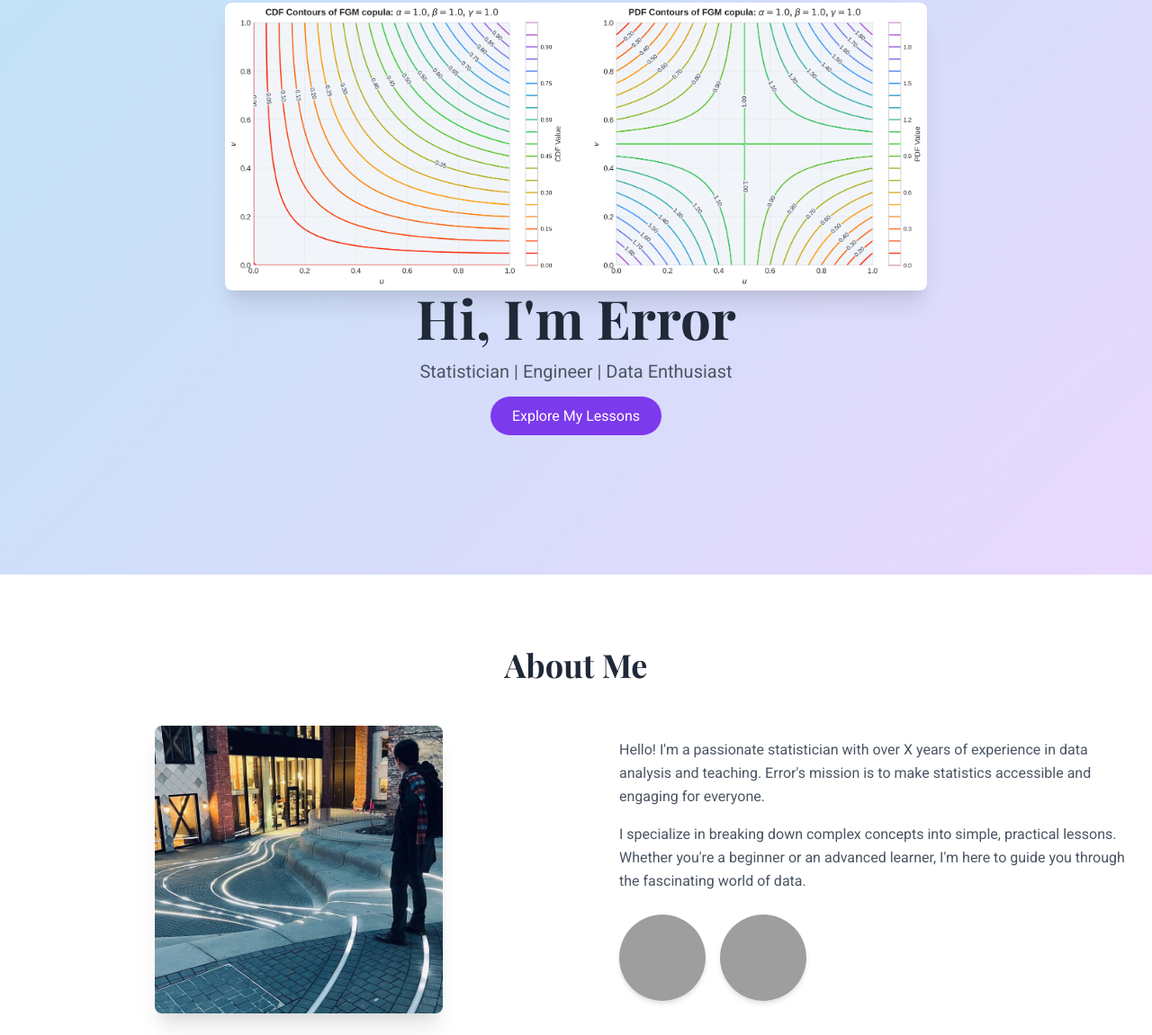
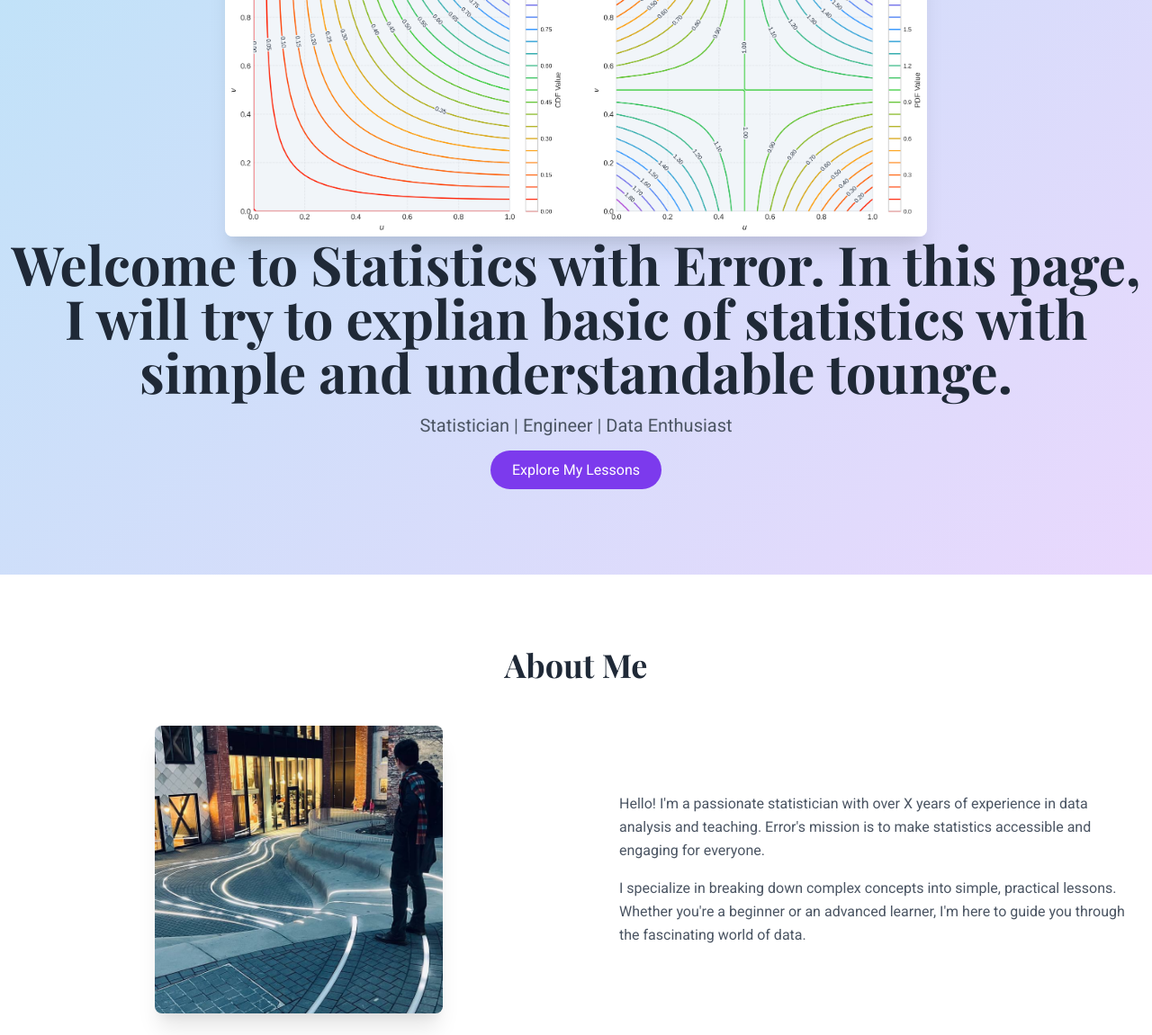
Before and after one commit to Bluerrror/Bluerrror.github.io, a plain HTML site: page index.html in a window 1280 px wide. Shown: the part 161-1312 px from the top of the page at 90% size. Drawn offline with nearby package versions, Linux system fonts and the light colour scheme; grey boxes are pictures that could not be loaded.

Commit message:
Update index.html

```diff
--- a/index.html
+++ b/index.html
@@ -86,7 +86,7 @@
     <section id="home" class="hero-bg h-screen flex items-center justify-center">
         <div class="text-center fade-in">
             <img src="copula.png" alt="Your Photo" class="rounded-lg w-120 h-80 object-cover shadow-xl mx-auto">
-            <h1 class="text-5xl md:text-6xl font-bold text-gray-800 mb-4">Hi, I'm Error</h1>
+            <h1 class="text-5xl md:text-6xl font-bold text-gray-800 mb-4">Welcome to Statistics with Error. In this page, I will try to explian basic of statistics with simple and understandable tounge.</h1>
             <p class="text-lg md:text-xl text-gray-600 mb-6">Statistician | Engineer | Data Enthusiast</p>
             <a href="#lessons" class="bg-purple-600 text-white px-6 py-3 rounded-full hover:bg-purple-700 transition">Explore My Lessons</a>
         </div>
@@ -103,10 +103,7 @@
                 <div class="md:w-1/2 mt-8 md:mt-0 md:pl-12 fade-in">
                     <p class="text-gray-600 leading-relaxed mb-4">Hello! I'm a passionate statistician with over X years of experience in data analysis and teaching. Error's mission is to make statistics accessible and engaging for everyone.</p>
                     <p class="text-gray-600 leading-relaxed">I specialize in breaking down complex concepts into simple, practical lessons. Whether you're a beginner or an advanced learner, I'm here to guide you through the fascinating world of data.</p>
-                    <div class="mt-6 flex space-x-4">
-                        <img src="https://source.unsplash.com/100x100/?person,working" alt="You Teaching" class="w-24 h-24 rounded-full object-cover shadow-md">
-                        <img src="https://source.unsplash.com/100x100/?person,smiling" alt="You Smiling" class="w-24 h-24 rounded-full object-cover shadow-md">
-                    </div>
+
                 </div>
             </div>
         </div>
```
